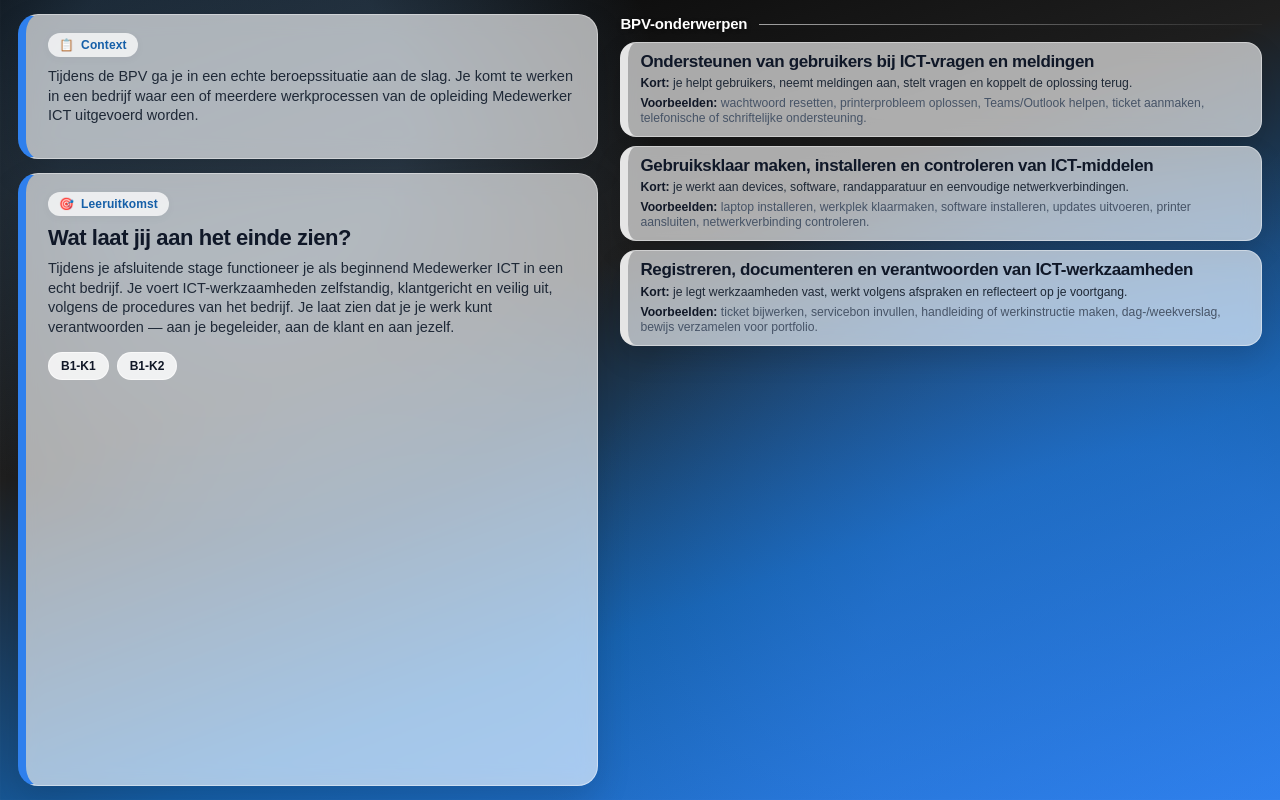
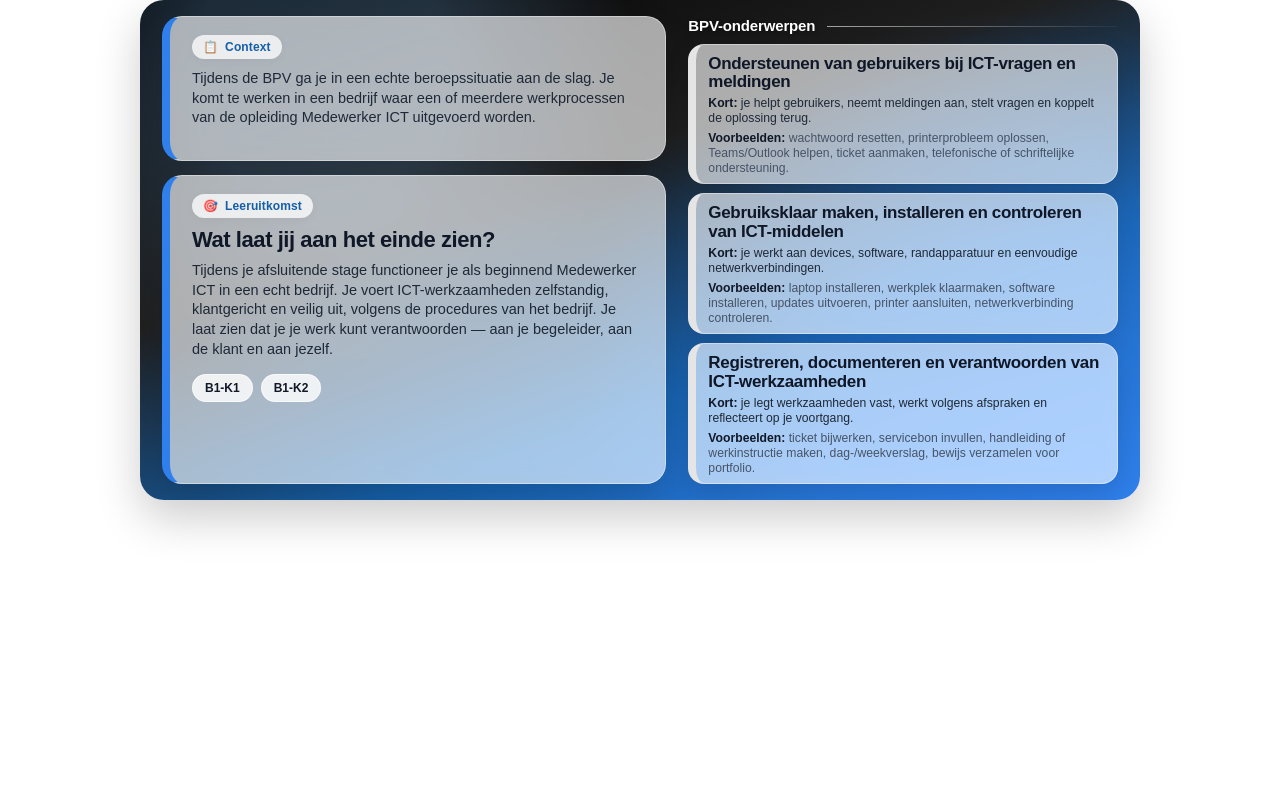
Before and after one commit to teraasupportlab/Medewerker-ICT, a plain HTML site: page BPV-7-8/portfolio.html in a window 1280 px wide. Drawn offline with Linux system fonts and the light colour scheme.

Commit message:
Add files via upload

```diff
--- a/BPV-7-8/portfolio.html
+++ b/BPV-7-8/portfolio.html
@@ -3,7 +3,7 @@
 <head>
   <meta charset="utf-8">
   <meta name="viewport" content="width=device-width, initial-scale=1">
-  <title>BPV - Portfolio</title>
+  <title>BPV - Startpagina</title>
   <style>
     :root {
       --teraa-orange: #E5E5E5;
@@ -227,14 +227,12 @@
       color: #111827;
     }
 
+
   </style>
 <link rel="stylesheet" href="style.css">
 <style>
-html, body[data-page="beroepsproject"] { width:100% !important; height:100% !important; min-height:0 !important; max-width:none !important; margin:0 !important; padding:0 !important; overflow:hidden !important; background:#949494; }
-body[data-page="beroepsproject"] { display:block !important; position:relative !important; }
-body[data-page="beroepsproject"] > .page-shell { position:absolute !important; inset:0 !important; margin:0 !important; padding:0 !important; width:100% !important; height:100% !important; min-width:0 !important; min-height:0 !important; max-width:none !important; max-height:none !important; transform:none !important; border:0 !important; border-radius:0 !important; overflow:hidden !important; }
-body[data-page="beroepsproject"] .content-grid { grid-template-columns:0.95fr 1.05fr; height:100%; padding:14px 18px; }
-body[data-page="beroepsproject"] .topic-card { min-height:0; }
+html, body[data-page="beroepsproject"] { margin:0; padding:0; width:100%; height:100%; overflow:hidden; }
+body[data-page="beroepsproject"] > .page-shell { width:1000px; height:500px; max-width:none; max-height:none; margin:0 auto; transform-origin:top left; }
 </style>
 </head>
 <body data-page="beroepsproject">
@@ -292,5 +290,14 @@ body[data-page="beroepsproject"] .topic-card { min-height:0; }
       </aside>
     </section>
   </main>
+<script>
+const shell = document.querySelector('.page-shell');
+function fitPage() {
+  const s = Math.min(1, document.documentElement.clientWidth / 1000, document.documentElement.clientHeight / 500);
+  shell.style.setProperty('zoom', String(s));
+}
+window.addEventListener('resize', fitPage);
+fitPage();
+</script>
 </body>
 </html>
```
Also changed, not shown: BPV-7-8/menu.html (+3 -9 lines).
